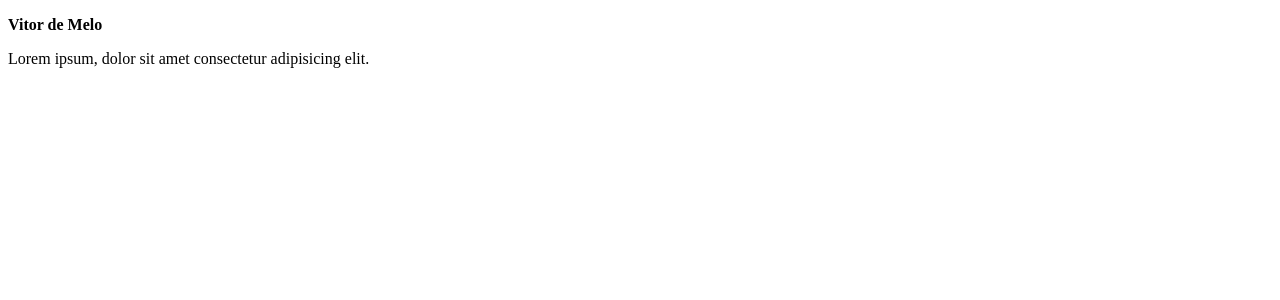
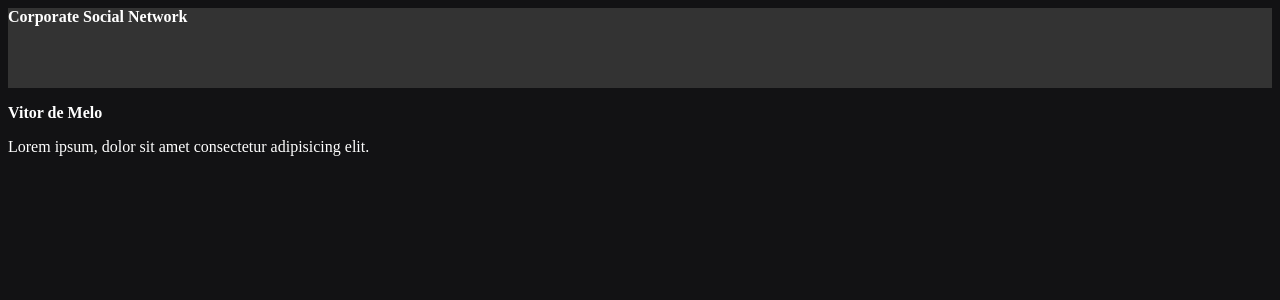
Before and after one commit to melovitor/corporate-social-network, a React (Vite) app in the folder corporate-social-network/: page / in a window 1280 px wide. Shown: the top 300 px of the page. Built offline with nearby package versions, Linux system fonts and the light colour scheme.

Commit message:
WIP - Modulo 2 - CSS Modules.

```diff
--- a/corporate-social-network/src/App.jsx
+++ b/corporate-social-network/src/App.jsx
@@ -1,8 +1,11 @@
+import { Header } from './components/Header'
 import { Post } from './Post'
+import './styles.css'
 
 export function App() {
   return (
     <div>
+      <Header />
       <Post
         author='Vitor de Melo'
         content='Lorem ipsum, dolor sit amet consectetur adipisicing elit.'
--- /dev/null
+++ b/corporate-social-network/src/components/Header.jsx
@@ -0,0 +1,10 @@
+import styles from './Header.module.css'
+
+export function Header() {
+  return (
+    <header className={styles.header}>
+      <strong >Corporate Social Network</strong>
+    </header>
+
+  )
+}
--- /dev/null
+++ b/corporate-social-network/src/components/Header.module.css
@@ -0,0 +1,4 @@
+.header {
+  background-color: #333;
+  height: 80px;
+}
--- /dev/null
+++ b/corporate-social-network/src/styles.css
@@ -0,0 +1,4 @@
+body {
+  background: #121214;
+  color: #fff;
+}
```
